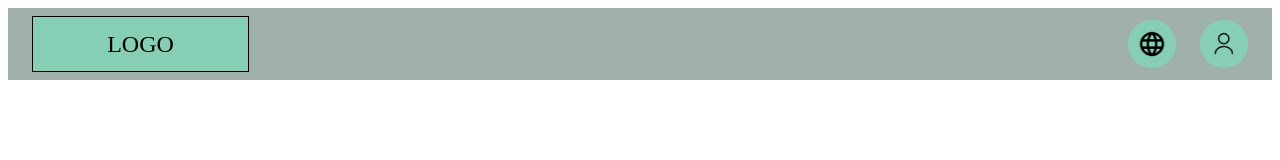
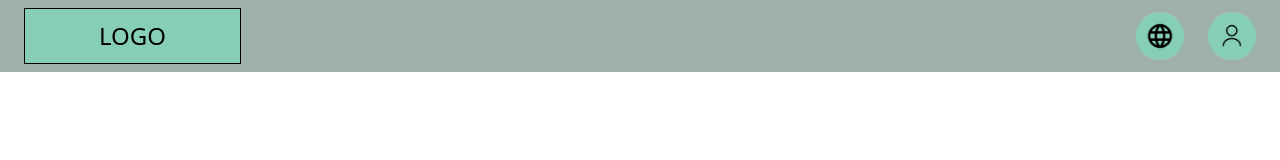
Before and after one commit to AlejandroVialardSantana/PWM---Grupo-1, a plain HTML site: page index.html in a window 1280 px wide. Drawn offline with nearby package versions, Linux system fonts and the light colour scheme.

Commit message:
Import boostrap

```diff
--- a/index.html
+++ b/index.html
@@ -2,16 +2,22 @@
 <html>
 
     <head>
+
         <title>Organizador De Viajes</title>
         <meta charset="utf-8">
         <meta name="viewport" content="width=device-width, initial-scale=1">
 
+
         <link rel="stylesheet" type="text/css" href="style.css">
+        <link href="https://cdn.jsdelivr.net/npm/bootstrap@5.3.0-alpha1/dist/css/bootstrap.min.css" rel="stylesheet" integrity="sha384-GLhlTQ8iRABdZLl6O3oVMWSktQOp6b7In1Zl3/Jr59b6EGGoI1aFkw7cmDA6j6gD" crossorigin="anonymous">
+        <link rel="stylesheet" href="https://cdn.jsdelivr.net/npm/bootstrap-icons@1.10.3/font/bootstrap-icons.css">
+
     </head>
 
     <body>
+    <script src="https://cdn.jsdelivr.net/npm/bootstrap@5.3.0-alpha1/dist/js/bootstrap.bundle.min.js" integrity="sha384-w76AqPfDkMBDXo30jS1Sgez6pr3x5MlQ1ZAGC+nuZB+EYdgRZgiwxhTBTkF7CXvN" crossorigin="anonymous"></script>
 
-        <header>
+    <header>
             <section id="header_logo">
                 <div class="recuadroLogo">
                     <p>LOGO</p>
@@ -19,6 +25,7 @@
             </section>
 
             <section id="header_subOptions">
+                <!-- <i class="bi bi-globe2"></i> -->
                 <img src="images/languageIcon.png" alt="Selecciona un idioma">
                 <img src="images/userIcon.png" alt="Inicia sesión">
             </section>
--- a/style.css
+++ b/style.css
@@ -51,3 +51,21 @@ header{
     transform: scale(1.1);
     transition: transform 0.015s ease-in-out;
 }
+
+/* Etiquetas por defecto */
+
+body{
+    margin: 0;
+    background-color: white;
+}
+
+*{
+    box-sizing: border-box;
+    padding: 0;
+    margin: 0;
+}
+
+html{
+    scroll-behavior: smooth;
+    overflow-x: hidden;
+}
```
